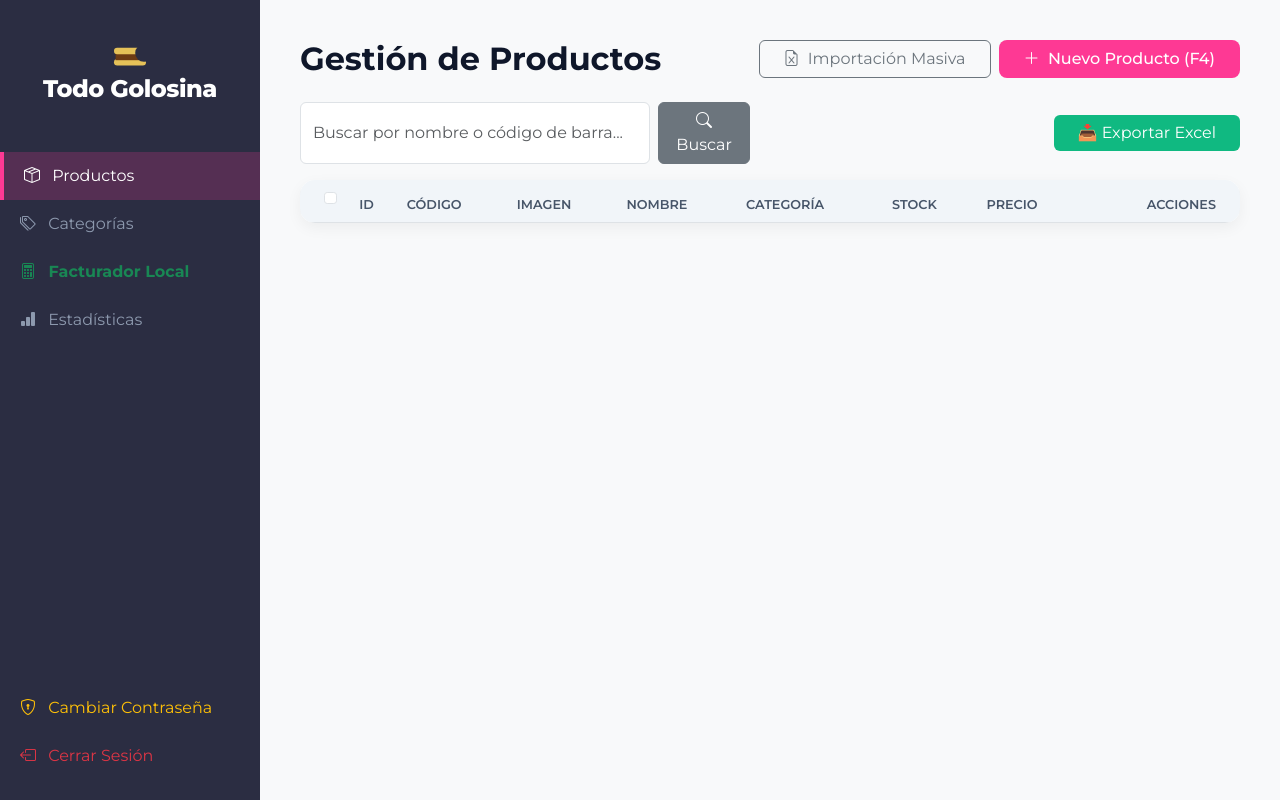
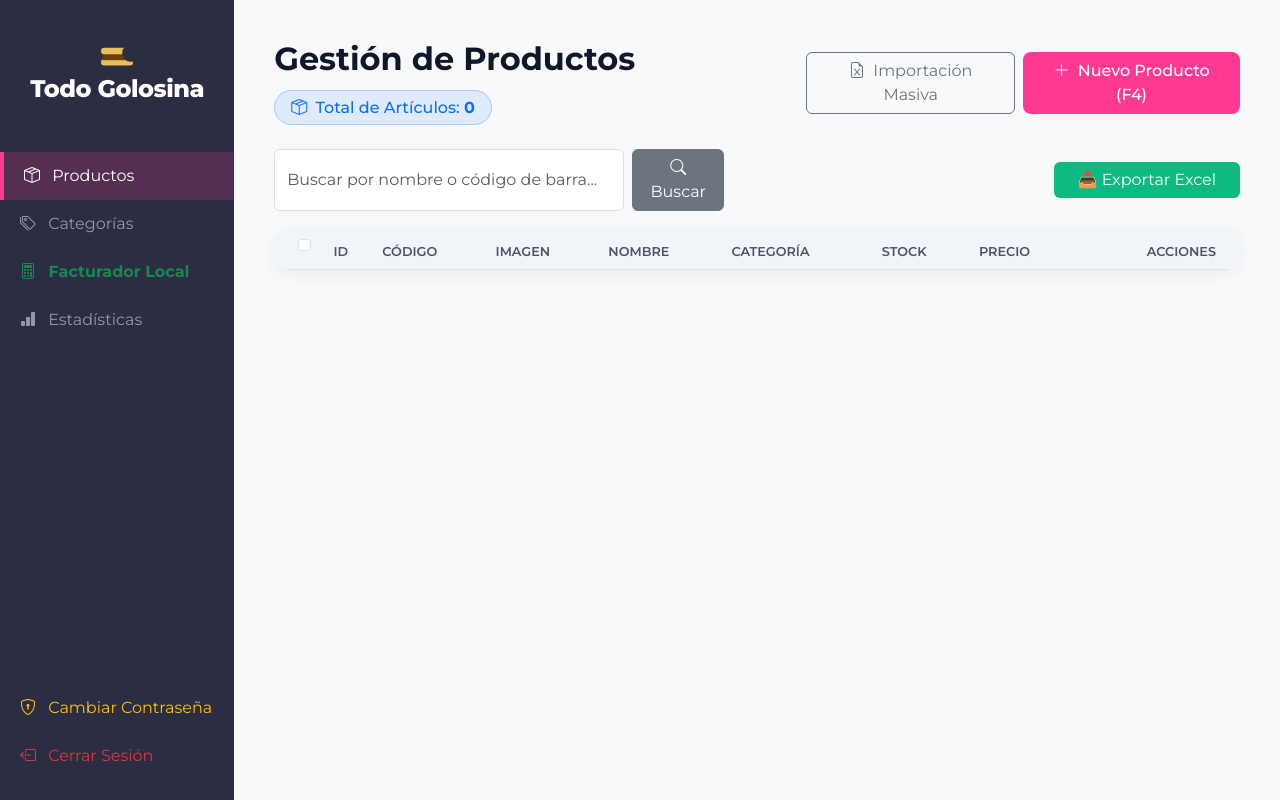
Before and after one commit to Exejkj2/todo-golosina-web, a Flask app: page /admin in a window 1280 px wide. Run offline with Flask 3, Linux system fonts and the light colour scheme; the visitor is signed in with stand-in values (Sample User, id 1); data comes from the database, SQL or seed files in the repository; data that the repository does not hold is empty.

Commit message:
UI: Agrega contador total de artículos en el panel de productos

```diff
--- a/templates/admin.html
+++ b/templates/admin.html
@@ -162,8 +162,11 @@
       <!-- Content -->
       <div class="content flex-grow-1">
         <div class="d-flex justify-content-between align-items-center mb-4">
-          <h2 class="fw-bold m-0" style="color: #0f172a">
+          <h2 class="fw-bold m-0" style="color: #0f172a; display: flex; align-items: center; gap: 12px; flex-wrap: wrap;">
             Gestión de Productos
+            <span class="badge bg-primary bg-opacity-10 text-primary px-3 py-2 fs-6 rounded-pill border border-primary border-opacity-25" style="font-weight: 500; font-family: 'Montserrat', sans-serif; text-transform: none;">
+              <i class="bi bi-box-seam me-1"></i> Total de Artículos: <strong>{{ productos.total }}</strong>
+            </span>
           </h2>
           <div class="d-flex gap-2">
             <button
```
